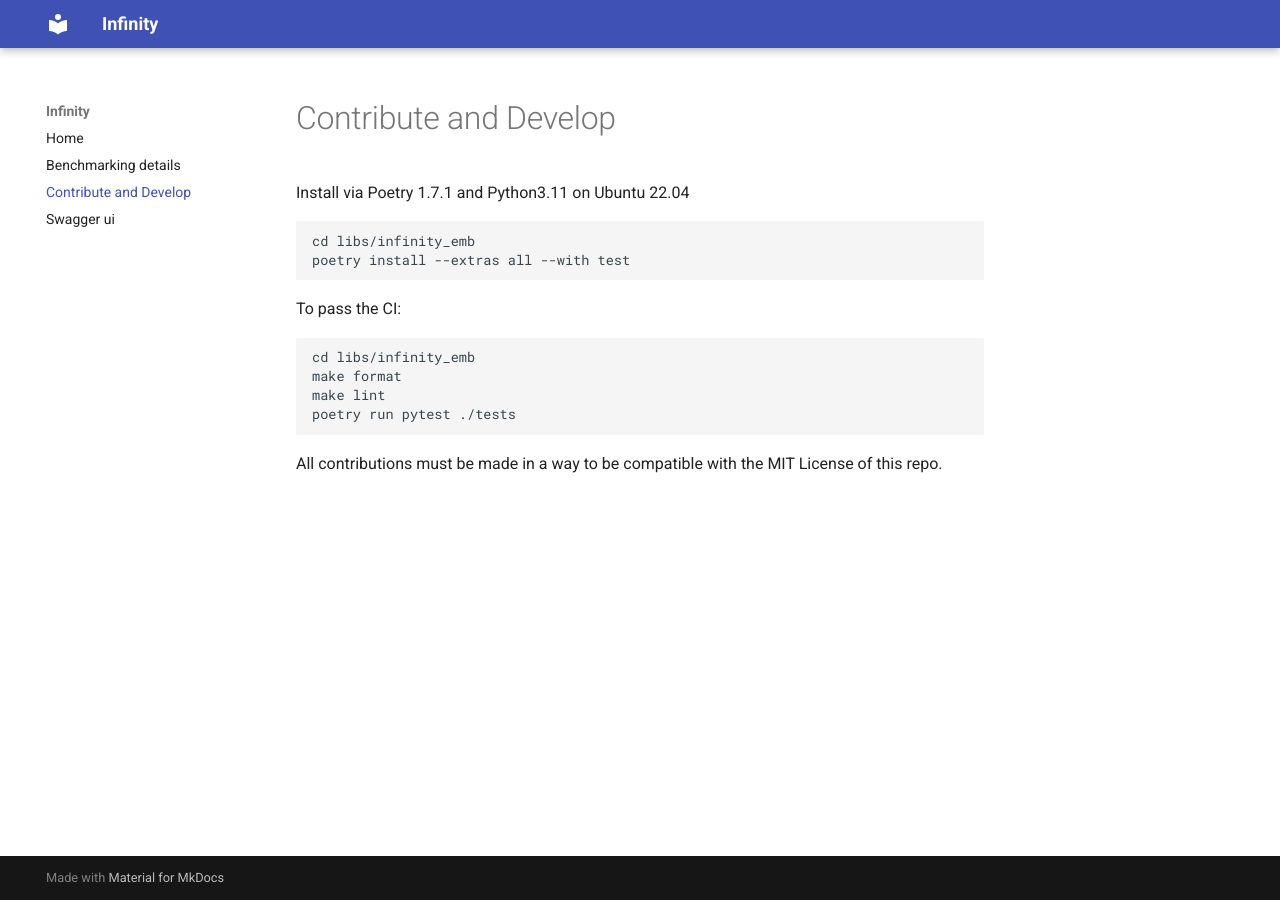
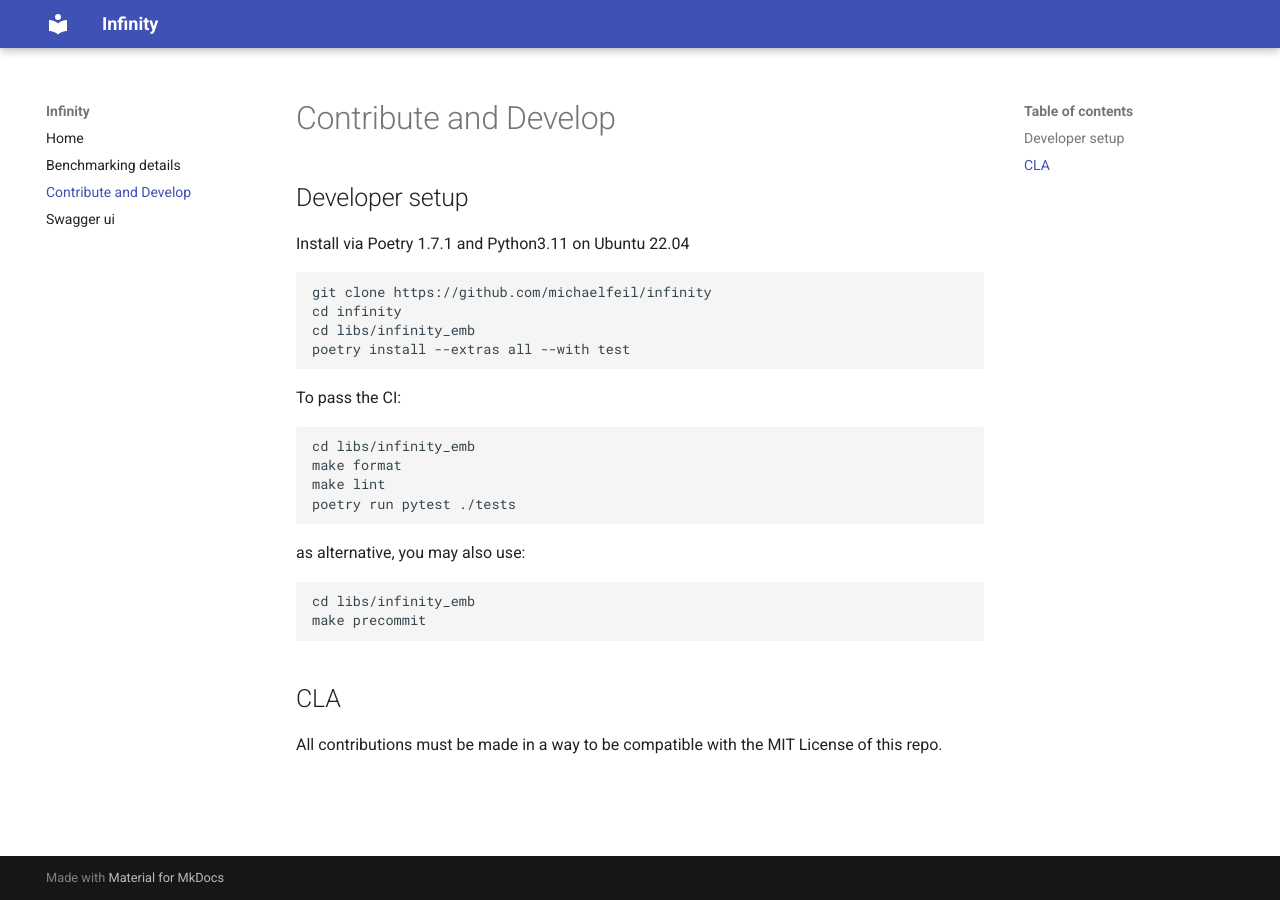
Before and after one commit to michaelfeil/infinity, an MkDocs documentation site: the page built from docs/docs/contribution.md, in a window 1280 px wide. Built offline with MkDocs 1.6.1 and Material for MkDocs 9.7.7, drawn with Linux system fonts in a browser that asks for light colours; the version menu is left out.

Commit message:
update index md

````diff
--- a/docs/docs/contribution.md
+++ b/docs/docs/contribution.md
@@ -1,7 +1,11 @@
 # Contribute and Develop
+
+## Developer setup
 
 Install via Poetry 1.7.1 and Python3.11 on Ubuntu 22.04
 ```bash
+git clone https://github.com/michaelfeil/infinity
+cd infinity
 cd libs/infinity_emb
 poetry install --extras all --with test
 ```
@@ -13,5 +17,11 @@ make format
 make lint
 poetry run pytest ./tests
 ```
+as alternative, you may also use:
+```bash
+cd libs/infinity_emb
+make precommit
+```
 
+## CLA
 All contributions must be made in a way to be compatible with the MIT License of this repo.
````
Also changed, not shown: docs/docs/benchmarking.md (+1 -1 lines), docs/docs/index.md (+1 -1 lines).
